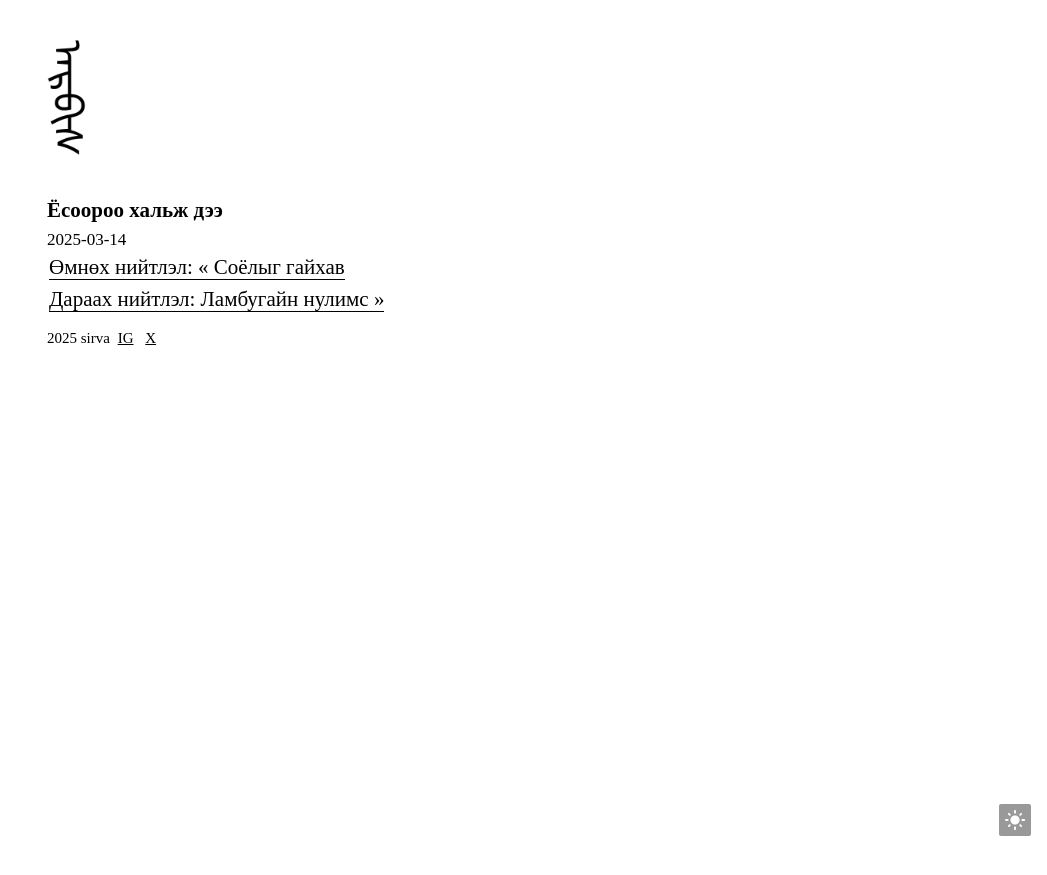
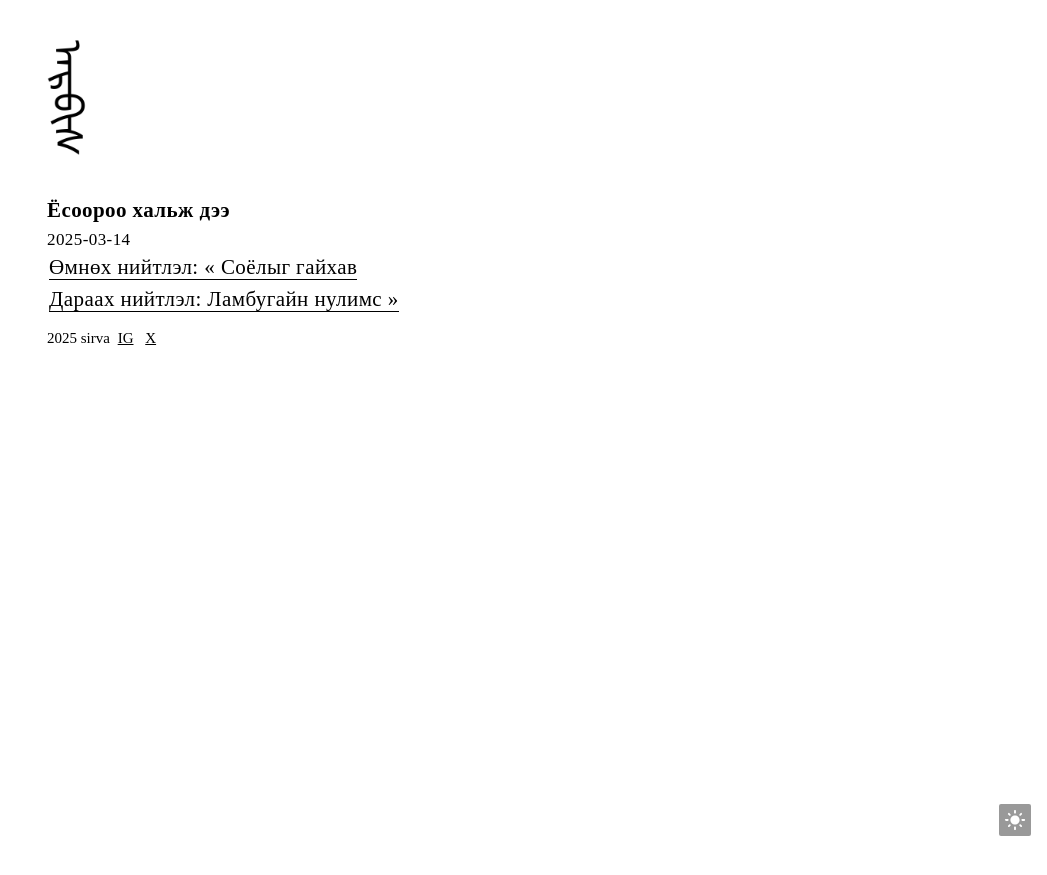
Before and after one commit to aaaarrrrvvvv/aaaarrrrvvvv.github.io, a Jekyll site: the page built from _posts/2025-03-15-Ёсоороо-хальж-дээ.md, in a window 1280 px wide. Shown: the top 875 px of the page, without its empty margins (233-1280 px from the left). Built offline with Jekyll 4.4.1, drawn with Linux system fonts in a browser that asks for light colours.

Commit message:
Update post.css

```diff
--- a/static/css/post.css
+++ b/static/css/post.css
@@ -1,6 +1,7 @@
 .page-post {
   font-size: 21px;
   line-height: 1.5;
+  letter-spacing: 0.02em;
 }
 .page-post .title {
   font-size: 21px;
@@ -152,10 +153,10 @@
 }
 @media screen and (max-width: 560px) {
   .page-post {
-    font-size: 21px;
+    font-size: 16px;
   }
   .page-post pre code {
-    font-size: 21px;
+    font-size: 16px;
   }
   .page-post .post > * {
     margin: 15px 0;
```
